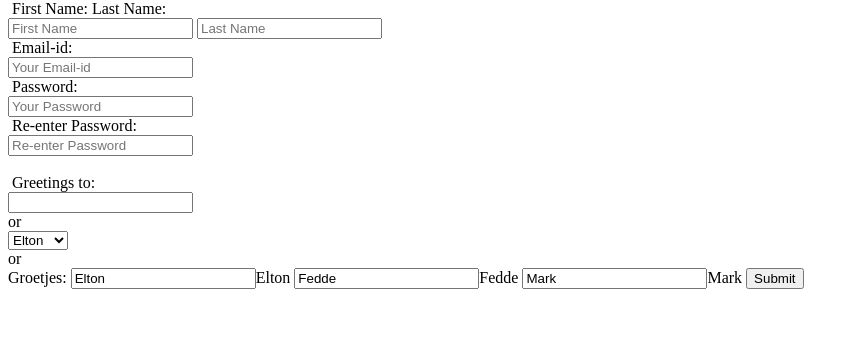
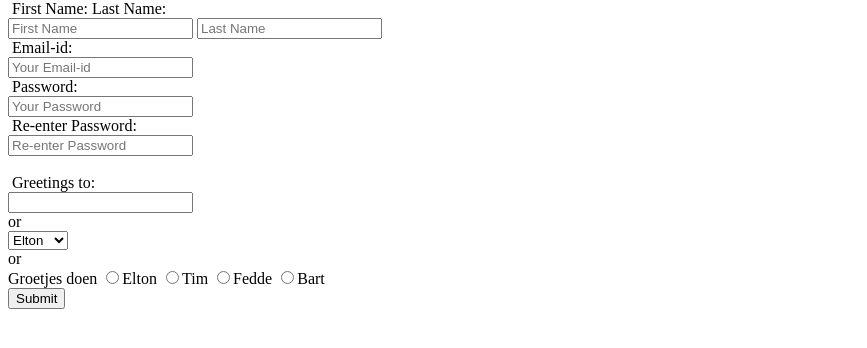
Before and after one commit to RadiusTeachers/test1, a plain HTML site: page indexMarkIne.html in a window 1280 px wide. Shown: the part 330-678 px from the top of the page, without its empty margins (0-867 px from the left). Drawn offline with Linux system fonts and the light colour scheme.

Commit message:
Add multiple choice correct

```diff
--- a/indexMarkIne.html
+++ b/indexMarkIne.html
@@ -30,10 +30,13 @@
   <option value="Mark">Mark</option>
 </select><br>
 or<br>
- <label>Groetjes:</label>
-                <input type="greetz" name="greetz" value="Elton" />Elton
-                <input type="greetz" name="greetz" value="Fedde" />Fedde
-                <input type="greetz" name="greetz" value="Mark" />Mark
+ <div>
+            <label>Groetjes doen</label>
+                <input type="radio" name="groetjes" value="groetjes Elton"/>Elton
+                <input type="radio" name="groetjes" value="groetjes Tim"/>Tim
+                <input type="radio" name="groetjes" value="groetjes Fedde"/>Fedde
+                <input type="radio" name="groetjes" value="groetjes Bart"/>Bart
+        </div>
 
 <input type="submit">
 <br /></form><pre>
```
